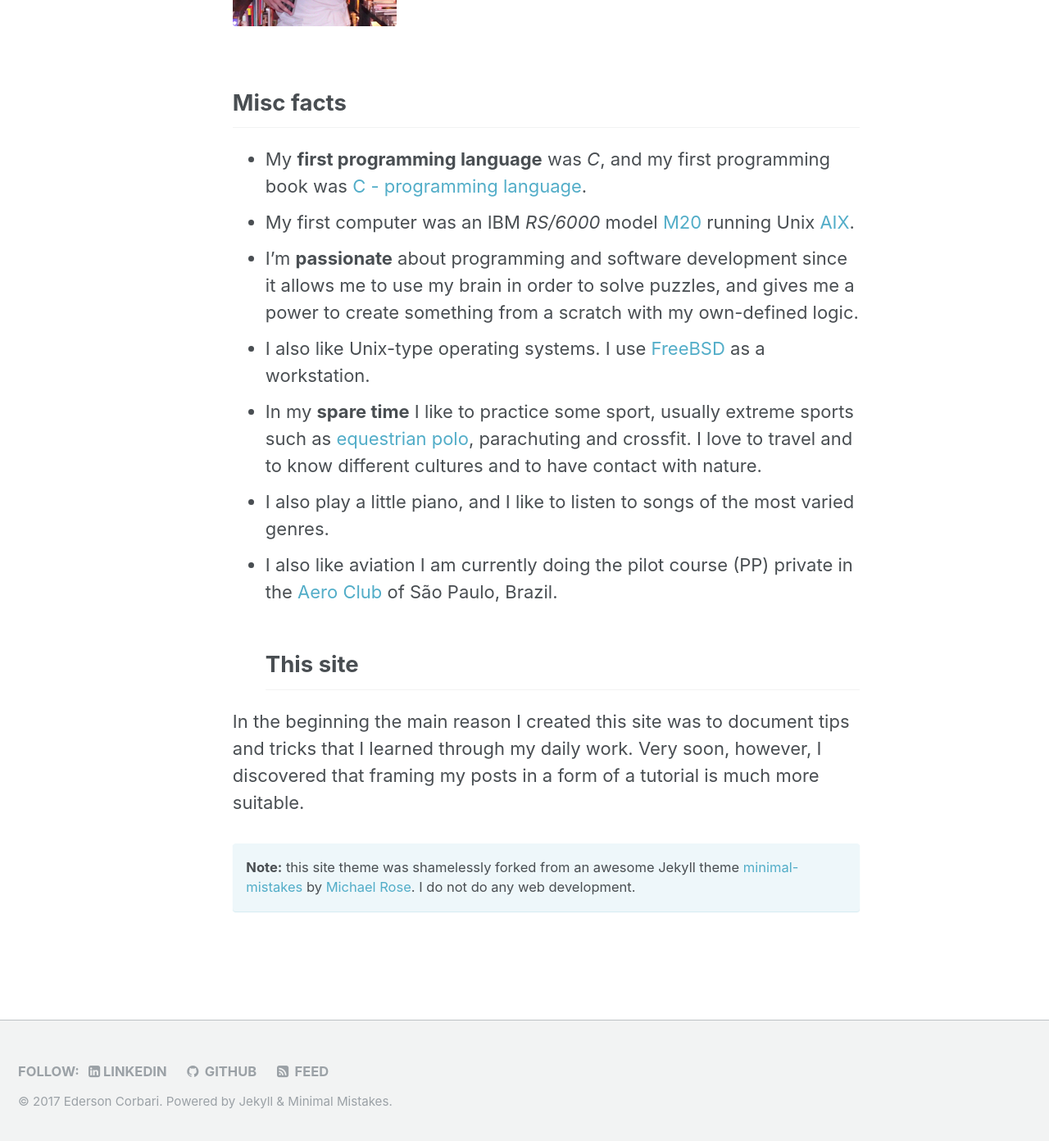
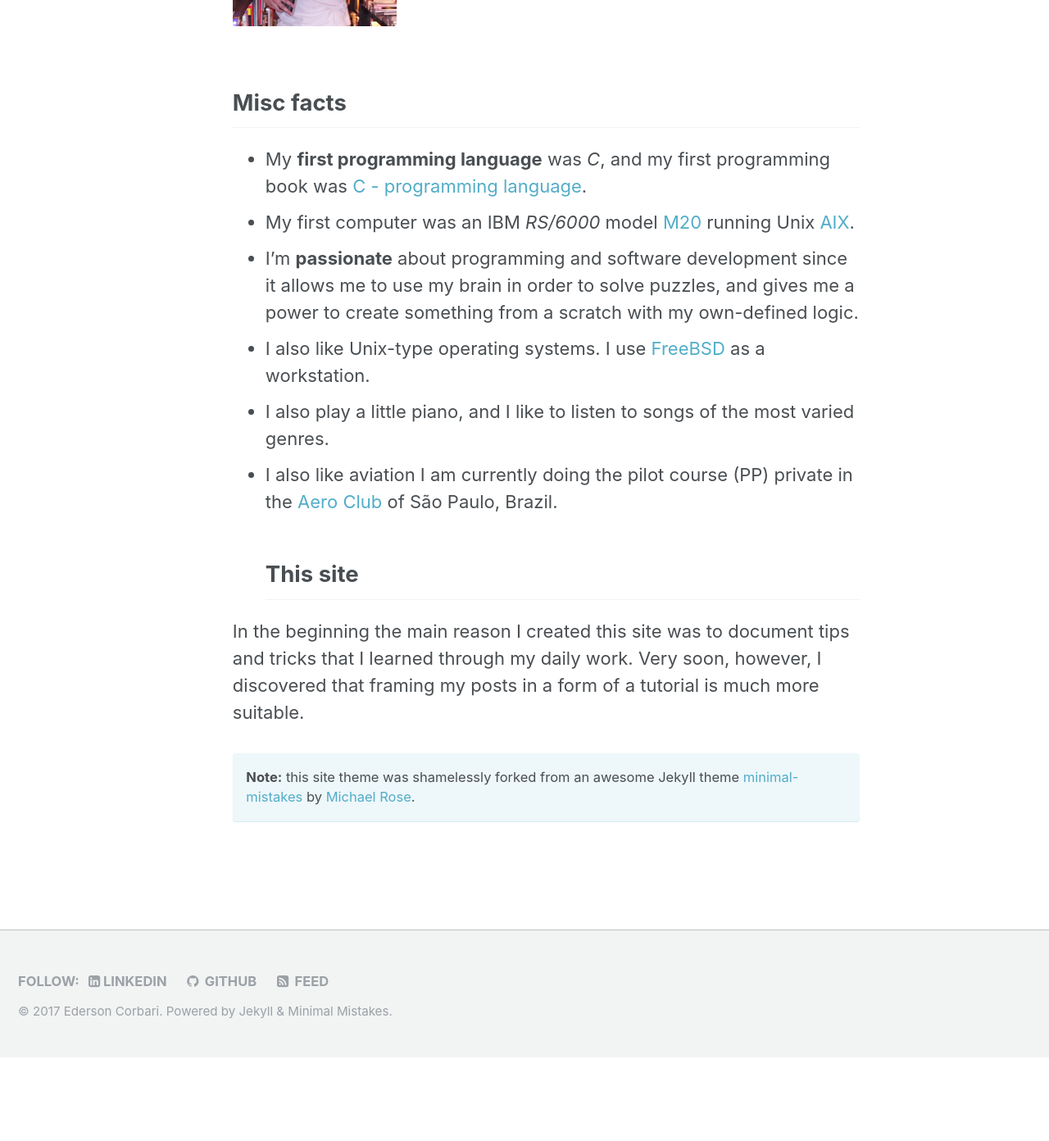
Before and after one commit to edersoncorbari/edersoncorbari.github.io, a Jekyll site: the page built from _pages/about.md, in a window 1280 px wide and 1400 px high, scrolled down 650 px. Shown: the top 1392 px of the window at 82% size. Built offline with Jekyll 4.4.1, drawn with Linux system fonts in a browser that asks for light colours; after the commit the page ends 1940 px from its top, so only the background shows below that.

```diff
--- a/_pages/about.md
+++ b/_pages/about.md
@@ -16,12 +16,12 @@ title: "About"
 * My first computer was an IBM *RS/6000* model [M20](https://en.wikipedia.org/wiki/RS/6000) running Unix [AIX](https://en.wikipedia.org/wiki/IBM_AIX).
 * I'm **passionate** about programming and software development since it allows me to use my brain in order to solve puzzles, and gives me a power to create something from a scratch with my own-defined logic.
 * I also like Unix-type operating systems. I use [FreeBSD](https://www.freebsd.org/) as a workstation.
-* In my **spare time** I like to practice some sport, usually extreme sports such as [equestrian polo](https://polocontacts.com/members/edersonmoura/media/), parachuting and crossfit. I love to travel and to know different cultures and to have contact with nature.
+<!--* In my **spare time** I like to practice some sport, usually extreme sports such as [equestrian polo](https://polocontacts.com/members/edersonmoura/media/), parachuting and crossfit. I love to travel and to know different cultures and to have contact with nature.-->
 * I also play a little piano, and I like to listen to songs of the most varied genres.
 * I also like aviation I am currently doing the pilot course (PP) private in the [Aero Club](http://aeroclubesp.com.br/) of S&atilde;o Paulo, Brazil.
 ## This site
 
 In the beginning the main reason I created this site was to document tips and tricks that I learned through my daily work. Very soon, however, I discovered that framing my posts in a form of a tutorial is much more suitable.
 
-**Note:** this site theme was shamelessly forked from an awesome Jekyll theme [minimal-mistakes](https://github.com/mmistakes/minimal-mistakes/) by [Michael Rose](https://mademistakes.com/). I do not do any web development.
+**Note:** this site theme was shamelessly forked from an awesome Jekyll theme [minimal-mistakes](https://github.com/mmistakes/minimal-mistakes/) by [Michael Rose](https://mademistakes.com/).
 {: .notice--info}
```
Also changed, not shown: _portfolio/opus.md (added, +31 -0 lines), assets/images/projects/dec.jpg (added), assets/images/projects/opus.jpg (added).
